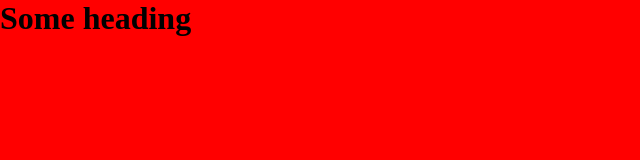
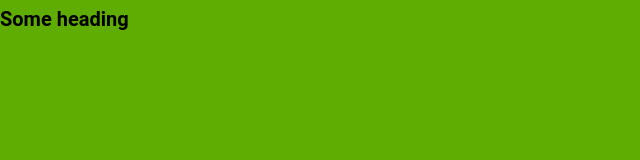
Before and after one commit to c0basi/gym-website, a plain HTML site: page up/index.html in a window 1280 px wide. Shown: the whole page, without its empty margins (0-640 px from the left). Drawn offline with Linux system fonts and the light colour scheme.

Commit message:
added reset and utilites folder

```diff
--- /dev/null
+++ b/sass/_2.variables.scss
@@ -0,0 +1,25 @@
+html {
+	--color-primary: hsl(87, 98%, 34%);
+	--color-primary-m: hsla(87, 100%, 45%, 0.55);
+	--color-secondary: hsl(274, 99%, 72%);
+	--color-secondary-m: hsl(274, 99%, 72%, 0.6);
+	--color-tertiary: hsl(185, 36%, 47%);
+	--color-tertiary-m: rgba(38, 52, 65, 0.65);
+	--color-quaternary: rgb(255, 235, 153);
+	--color-quaternary-m: rgba(192, 162, 43, 0.65);
+	--color-quinary: white;
+	--color-quinary-m: rgba(255, 255, 255, 0.5);
+}
+
+html[data-theme='dark'] {
+	--color-primary: rgb(36, 38, 43);
+	--color-primary-m: rgba(36, 38, 43, 0.65);
+	--color-secondary: rgb(124, 185, 8);
+	--color-secondary-m: rgba(123, 185, 8, 0.5);
+	--color-tertiary: rgb(38, 52, 65);
+	--color-tertiary-m: hsla(183, 34%, 38%, 0.65);
+	--color-quaternary: hsl(220, 10%, 28%);
+	--color-quaternary-m: hsla(220, 10%, 28%, 0.65);
+	--color-quinary: white;
+	--color-quinary-m: rgba(255, 255, 255, 0.5);
+}
--- /dev/null
+++ b/sass/_3.utilities.scss
@@ -0,0 +1,8 @@
+:root {
+	font-size: 62.5%;
+}
+body {
+	font-family: 'Roboto', sans-serif;
+	line-height: 1.9;
+	background-color: var(--color-primary);
+}
--- a/sass/main-style.scss
+++ b/sass/main-style.scss
@@ -1,4 +1,3 @@
 @import '1.reset';
-body {
-	background-color: red;
-}
+@import '2.variables';
+@import '3.utilities';
```
Also changed, not shown: up/css/main-style.css, 1 other file.
